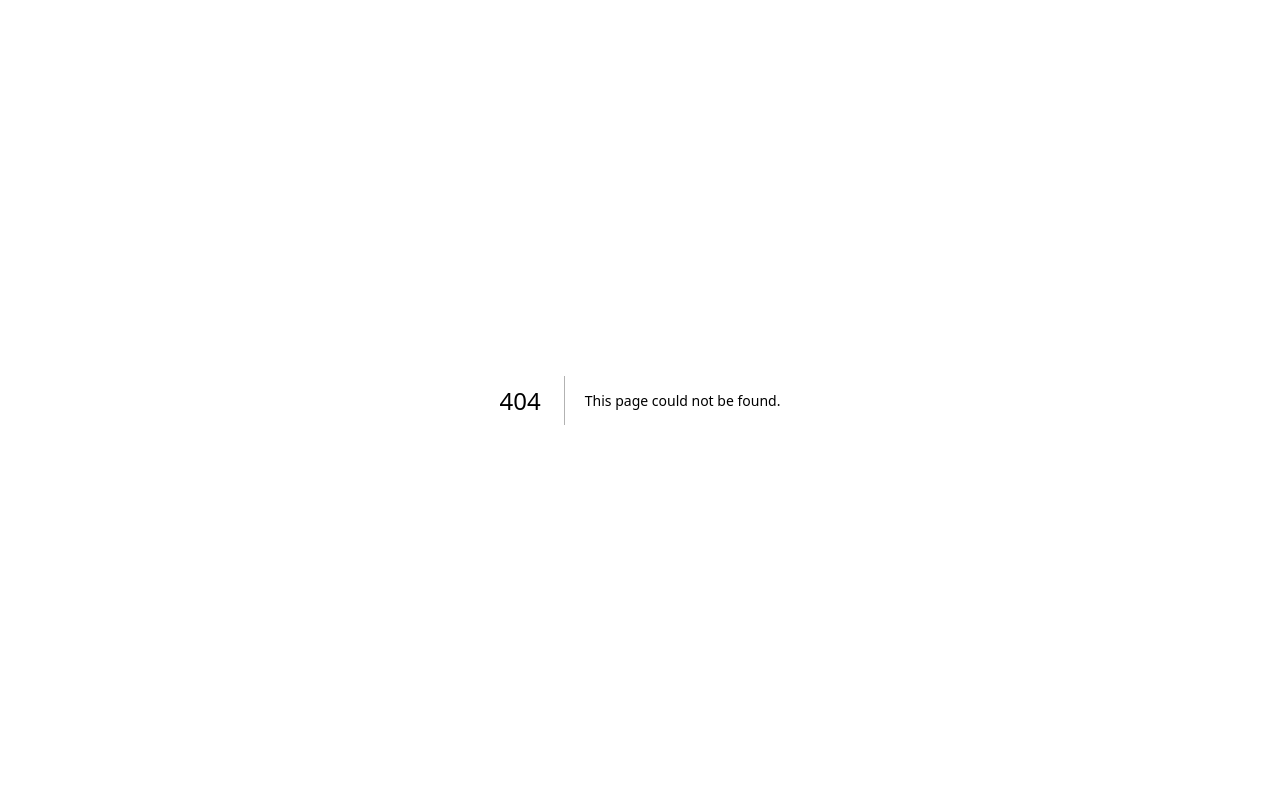
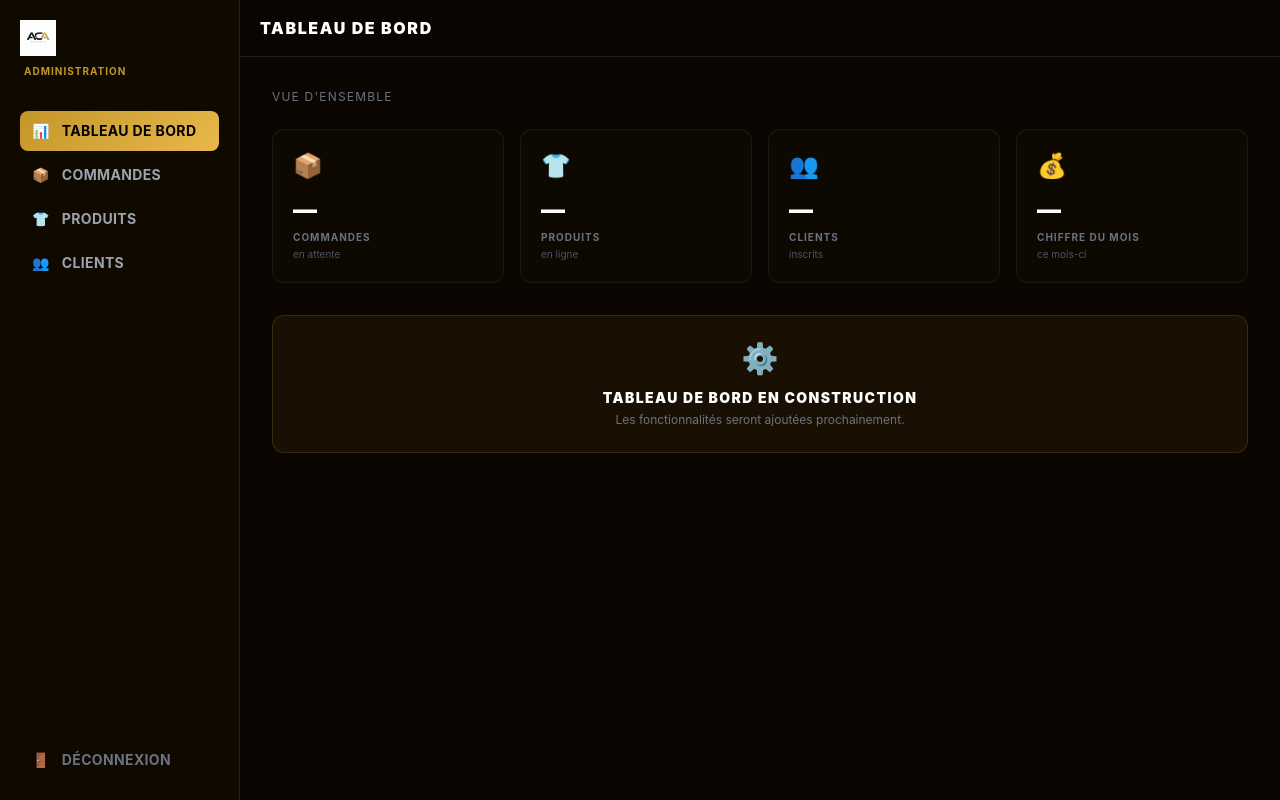
Before and after one commit to acawholesale/aca-wholesale, a Next.js app: page /admin in a window 1280 px wide. Before the commit this address had no page. Built offline with nearby package versions, Linux system fonts and the light colour scheme.

Commit message:
Create page.js

```diff
--- /dev/null
+++ b/app/admin/page.js
@@ -0,0 +1,155 @@
+'use client'
+import { useState } from 'react'
+import Image from 'next/image'
+import { useRouter } from 'next/navigation'
+
+export default function AdminDashboard() {
+  const [activeTab, setActiveTab] = useState('accueil')
+  const [menuOpen, setMenuOpen] = useState(false)
+  const router = useRouter()
+
+  const handleLogout = async () => {
+    await fetch('/api/admin/auth', { method: 'DELETE' })
+    router.push('/admin/login')
+  }
+
+  const navItems = [
+    { id: 'accueil', label: 'Tableau de bord', icon: '📊' },
+    { id: 'commandes', label: 'Commandes', icon: '📦' },
+    { id: 'produits', label: 'Produits', icon: '👕' },
+    { id: 'clients', label: 'Clients', icon: '👥' },
+  ]
+
+  return (
+    <div className="min-h-screen flex" style={{ background: '#0a0500' }}>
+
+      {/* Sidebar desktop */}
+      <aside className="hidden md:flex flex-col w-60 border-r border-white/10 p-5" style={{ background: 'rgba(15,10,0,0.95)' }}>
+        <div className="mb-8">
+          <Image src="/logo.png" alt="ACA Wholesale" width={120} height={40} className="h-9 w-auto object-contain" />
+          <div className="mt-2 text-[10px] uppercase tracking-widest font-bold px-1" style={{ color: '#C4962A' }}>
+            Administration
+          </div>
+        </div>
+
+        <nav className="flex-1 space-y-1">
+          {navItems.map(item => (
+            <button
+              key={item.id}
+              onClick={() => setActiveTab(item.id)}
+              className="w-full flex items-center gap-3 px-3 py-2.5 rounded-lg text-sm font-bold uppercase tracking-wide transition-all text-left"
+              style={activeTab === item.id
+                ? { background: 'linear-gradient(135deg, #C4962A, #E8B84B)', color: '#000' }
+                : { color: '#9ca3af' }
+              }
+            >
+              <span>{item.icon}</span>
+              {item.label}
+            </button>
+          ))}
+        </nav>
+
+        <button
+          onClick={handleLogout}
+          className="flex items-center gap-3 px-3 py-2.5 rounded-lg text-sm font-bold uppercase tracking-wide text-gray-500 hover:text-white transition-colors"
+        >
+          <span>🚪</span> Déconnexion
+        </button>
+      </aside>
+
+      {/* Main content */}
+      <div className="flex-1 flex flex-col min-h-screen">
+
+        {/* Top bar */}
+        <header className="flex items-center justify-between px-5 py-4 border-b border-white/10" style={{ background: 'rgba(10,6,0,0.9)' }}>
+          <div className="flex items-center gap-3">
+            <button className="md:hidden text-white" onClick={() => setMenuOpen(!menuOpen)}>
+              <svg className="w-6 h-6" fill="none" stroke="currentColor" viewBox="0 0 24 24">
+                <path strokeLinecap="round" strokeLinejoin="round" strokeWidth={2} d="M4 6h16M4 12h16M4 18h16" />
+              </svg>
+            </button>
+            <h1 className="text-white font-black text-base uppercase tracking-widest">
+              {navItems.find(n => n.id === activeTab)?.label}
+            </h1>
+          </div>
+          <button
+            onClick={handleLogout}
+            className="md:hidden text-xs font-bold uppercase tracking-wide text-gray-400 hover:text-white"
+          >
+            Déco
+          </button>
+        </header>
+
+        {/* Mobile nav */}
+        {menuOpen && (
+          <div className="md:hidden border-b border-white/10 px-4 py-3 space-y-1" style={{ background: 'rgba(15,10,0,0.98)' }}>
+            {navItems.map(item => (
+              <button
+                key={item.id}
+                onClick={() => { setActiveTab(item.id); setMenuOpen(false) }}
+                className="w-full flex items-center gap-3 px-3 py-2.5 rounded-lg text-sm font-bold uppercase tracking-wide text-left"
+                style={activeTab === item.id
+                  ? { background: 'linear-gradient(135deg, #C4962A, #E8B84B)', color: '#000' }
+                  : { color: '#9ca3af' }
+                }
+              >
+                <span>{item.icon}</span> {item.label}
+              </button>
+            ))}
+          </div>
+        )}
+
+        {/* Page content */}
+        <main className="flex-1 p-5 md:p-8">
+          {activeTab === 'accueil' && <DashboardHome />}
+          {activeTab === 'commandes' && <ComingSoon label="Commandes" icon="📦" />}
+          {activeTab === 'produits' && <ComingSoon label="Gestion des produits" icon="👕" />}
+          {activeTab === 'clients' && <ComingSoon label="Clients" icon="👥" />}
+        </main>
+      </div>
+    </div>
+  )
+}
+
+function DashboardHome() {
+  const stats = [
+    { label: 'Commandes', value: '—', icon: '📦', sub: 'en attente' },
+    { label: 'Produits', value: '—', icon: '👕', sub: 'en ligne' },
+    { label: 'Clients', value: '—', icon: '👥', sub: 'inscrits' },
+    { label: 'Chiffre du mois', value: '—', icon: '💰', sub: 'ce mois-ci' },
+  ]
+
+  return (
+    <div>
+      <p className="text-gray-500 text-xs uppercase tracking-widest mb-6">Vue d&apos;ensemble</p>
+      <div className="grid grid-cols-2 md:grid-cols-4 gap-3 md:gap-4 mb-8">
+        {stats.map(stat => (
+          <div key={stat.label} className="rounded-xl p-5" style={{ background: 'rgba(15,10,0,0.85)', border: '1px solid rgba(255,255,255,0.07)' }}>
+            <div className="text-2xl mb-3">{stat.icon}</div>
+            <div className="text-2xl font-black text-white mb-1">{stat.value}</div>
+            <div className="text-[10px] uppercase tracking-widest text-gray-500 font-bold">{stat.label}</div>
+            <div className="text-[10px] text-gray-600 mt-0.5">{stat.sub}</div>
+          </div>
+        ))}
+      </div>
+
+      <div className="rounded-xl p-6 text-center" style={{ background: 'rgba(196,150,42,0.08)', border: '1px solid rgba(196,150,42,0.2)' }}>
+        <div className="text-3xl mb-3">⚙️</div>
+        <p className="text-white font-black uppercase tracking-widest text-sm mb-1">Tableau de bord en construction</p>
+        <p className="text-gray-500 text-xs">Les fonctionnalités seront ajoutées prochainement.</p>
+      </div>
+    </div>
+  )
+}
+
+function ComingSoon({ label, icon }) {
+  return (
+    <div className="flex items-center justify-center min-h-[300px]">
+      <div className="text-center">
+        <div className="text-5xl mb-4">{icon}</div>
+        <p className="text-white font-black uppercase tracking-widest text-base mb-2">{label}</p>
+        <p className="text-gray-500 text-sm">Cette section sera bientôt disponible.</p>
+      </div>
+    </div>
+  )
+}
```
